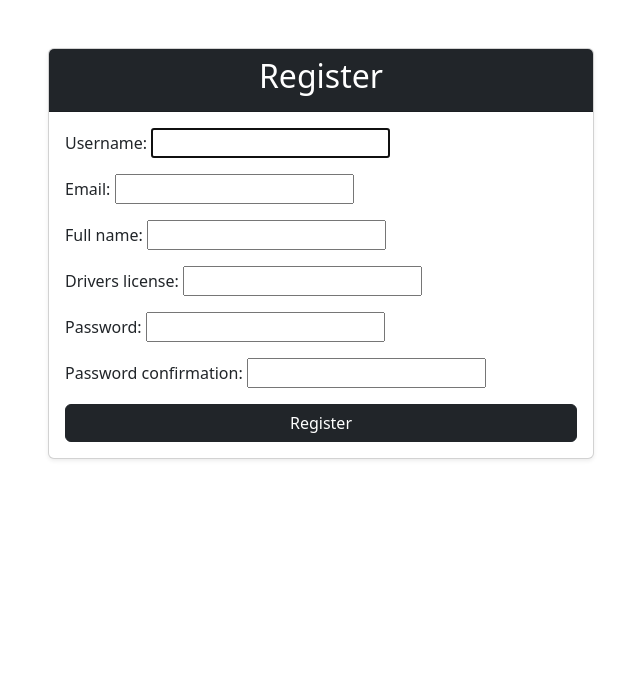
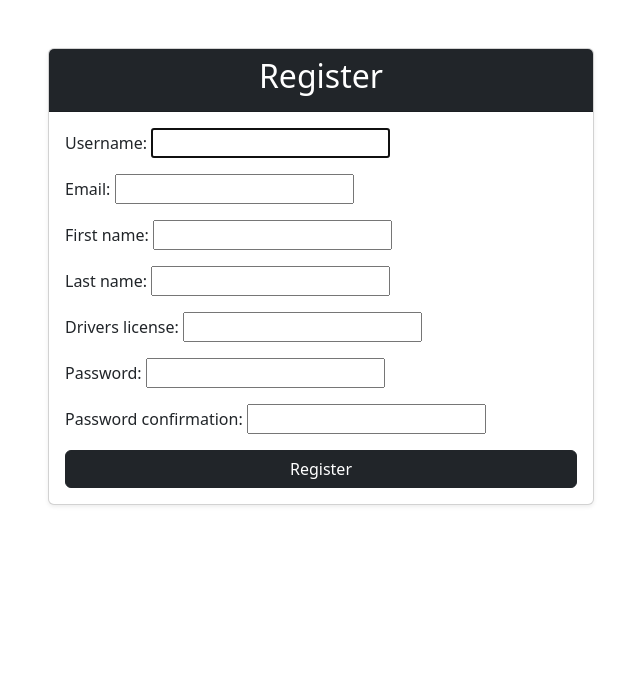
Before and after one commit to kabutas/nuomosProject, a Django app: page /register/ in a window 1280 px wide. Shown: the part 56-730 px from the top of the page, without its empty margins (319-959 px from the left). Run offline with Django 5.2, Linux system fonts and the light colour scheme; parts of the project's set-up code (start-up, migrations or seed data) failed here and were passed over; some libraries are stand-ins or nearby versions.

Commit message:
Fixed registration fields
TO DO:
--
use information from logged user for name, email, while reserving car
--
user reservation details view

redo reservation page and logic -

staff page         +-

MAYBE:

add pay method???

TO FIX:
- car detail returns button to car list, not to previous page.

-Design need fixes --------

```diff
--- a/motionRent/forms.py
+++ b/motionRent/forms.py
@@ -17,17 +17,18 @@ class RentalForm(forms.ModelForm):
 
 class RegistrationForm(UserCreationForm):
     email = forms.EmailField(required=True)
-    full_name = forms.CharField(max_length=100, required=True)
+    # full_name = forms.CharField(max_length=100, required=True)
     drivers_license = forms.CharField(max_length=50, required=True)
 
     class Meta:
         model = User
-        fields = ['username', 'email', 'full_name', 'drivers_license', 'password1', 'password2']
+        fields = ['username', 'email', 'first_name', 'last_name', 'drivers_license', 'password1', 'password2']
 
     def save(self, commit=True):
         user = super().save(commit=False)
         user.email = self.cleaned_data['email']
-        user.full_name = self.cleaned_data['full_name']
+        user.first_name = self.cleaned_data['first_name']
+        user.last_name = self.cleaned_data['last_name']
         user.drivers_license = self.cleaned_data['drivers_license']
         if commit:
             user.save()
--- a/templates/register.html
+++ b/templates/register.html
@@ -30,11 +30,20 @@
                                 {% endif %}
                             </div>
                             <div class="mb-3">
-                            {{ form.full_name.label_tag }}
-                            {{ form.full_name }}
-                            {% if form.full_name.errors %}
+                                {{ form.first_name.label_tag }}
+                                {{ form.first_name }}
+                                {% if form.first_name.errors %}
                                     <div class="invalid-feedback d-block">
-                                    {{ form.full_name.errors }}
+                                        {{ form.first_name.errors }}
+                                    </div>
+                                {% endif %}
+                            </div>
+                            <div class="mb-3">
+                                {{ form.last_name.label_tag }}
+                                {{ form.last_name }}
+                                {% if form.last_name.errors %}
+                                    <div class="invalid-feedback d-block">
+                                        {{ form.last_name.errors }}
                                     </div>
                                 {% endif %}
                             </div>
```
Also changed, not shown: db.sqlite3. Lines whose indentation alone changed are shown as unchanged.
